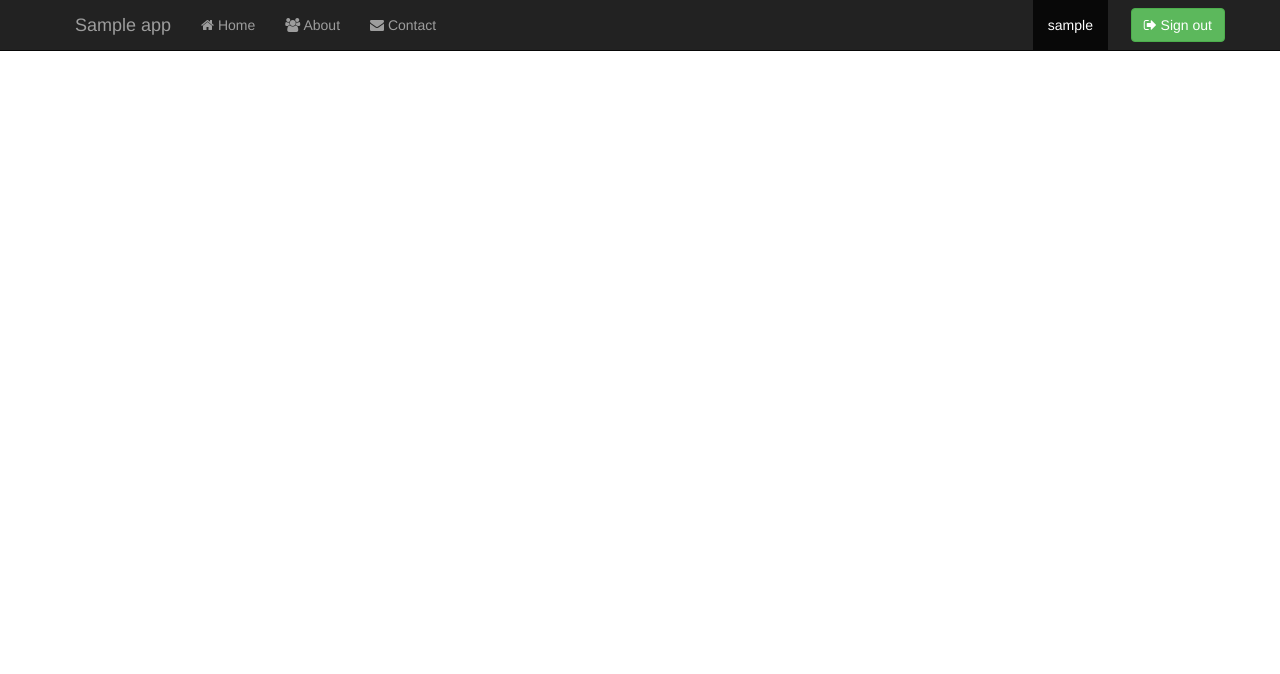
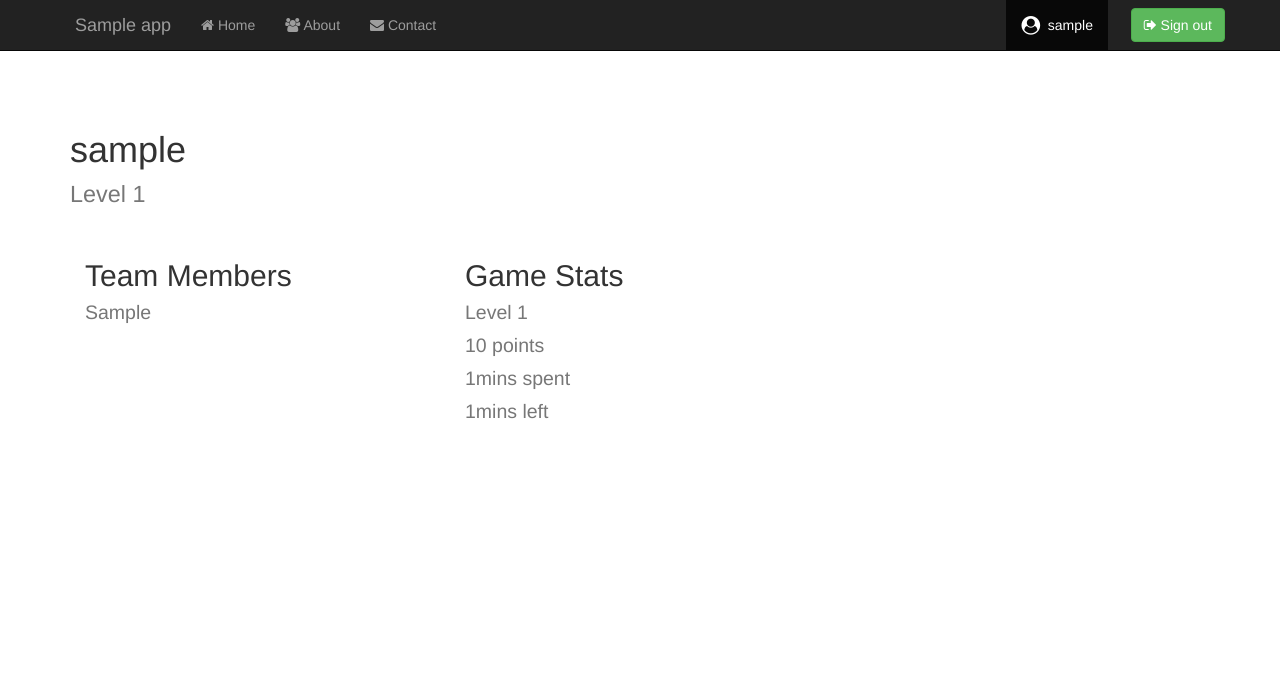
Before and after one commit to UtkarshMe/DocwTicToc, a Node server app: template views/profile.ejs in a window 1280 px wide. Shown: the top 674 px of the page. Run offline with Node 20, Linux system fonts and the light colour scheme; tables that the repository leaves empty hold one stand-in row (values such as "Sample post"); the template is opened without the code that fills it: values that come from a table or form of the project are taken from there, most other values are stand-ins (such as "Sample title", 1, 10 or a date in 2020); some libraries are stand-ins or nearby versions.

Commit message:
Complete profile page

```diff
--- a/views/profile.ejs
+++ b/views/profile.ejs
@@ -45,16 +45,16 @@
             <span class="icon-bar"></span>
             <span class="icon-bar"></span>
           </button>
-          <a class="navbar-brand" href="<%= app.home %>"><i class="fa fa-<%= app.logo %>"></i> <%= app.title %></a>
+          <a class="navbar-brand" href="/"><i class="fa fa-<%= app.logo %>"></i> <%= app.title %></a>
         </div>
         <div id="navbar" class="navbar-collapse collapse">
           <ul class="nav navbar-nav">
-            <li><a href="<%= app.home %>"><i class="fa fa-home"></i> Home</a></li>
+            <li><a href="/"><i class="fa fa-home"></i> Home</a></li>
             <li><a href="#about"><i class="fa fa-users"></i> About</a></li>
             <li><a href="#contact"><i class="fa fa-envelope"></i> Contact</a></li>
           </ul>
           <ul class="nav navbar-nav navbar-right">
-              <li class="active"><a href="/profile"><%= team.local.username %></a></li>
+            <li class="active"><a href="/profile"><i class="fa fa-user-circle fa-lg"></i>&nbsp; <%= team.local.username %></a></li>
             <li>
               <form action="/logout" method="get" class="navbar-form navbar-right">&nbsp;
                 <button type="submit" class="btn btn-success"><i class="fa fa-sign-out"></i> Sign out</button>
@@ -67,15 +67,41 @@
 
 
     <div class="container">
-        <!-- Place your code here -->
+      <br />
+      <div class="hidden-sm hidden-xs">
+        <br /> <br />
+      </div>
+      <div class="row">
+        <div class="col-md-12">
+          <h1><%= team.local.username %> <br />
+            <small>Level <%= team.local.game.level %>
+          </h1> <br />
+          <div class="col-md-4">
+            <h2>  Team Members
+              <% team.local.member.forEach(function(member){ %>
+              <br /><small><%= member %></small>
+              <% }); %>
+            </h2>
+          </div>
+          <div class="col-md-4">
+            <h2>Game Stats
+              <br /><small>Level <%= team.local.game.level %></small>
+              <br /><small><%= team.local.game.score %> points</small>
+              <br /><small><%= team.local.game.time_elapsed %>mins spent</small>
+              <br /><small><%= team.local.game.time_left %>mins left</small>
+            </h2>
+          </div>
+        </div>
+      </div>
     </div> <!-- /container -->
+    <br /> <br />
+    <br /> <br />
 
     <footer class="footer">
       <div class="container">
         <p class="text-muted">&copy; <%= app.company %></p>
       </div>
     </footer>
-
 
     <!-- Bootstrap core JavaScript
     ================================================== -->
```
